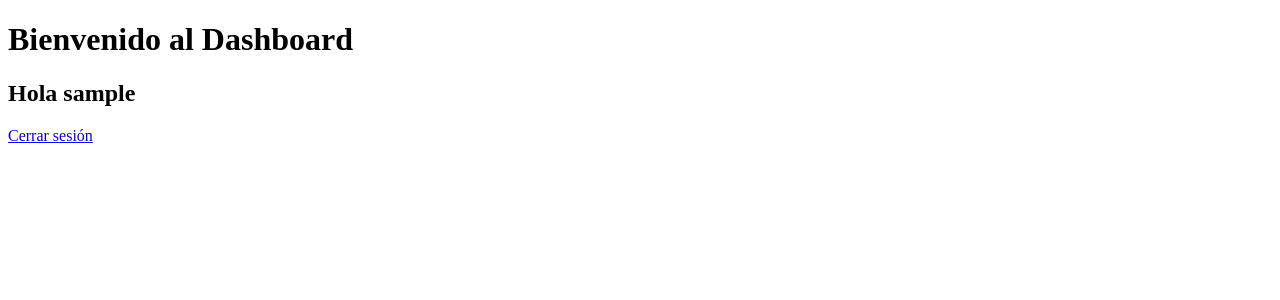
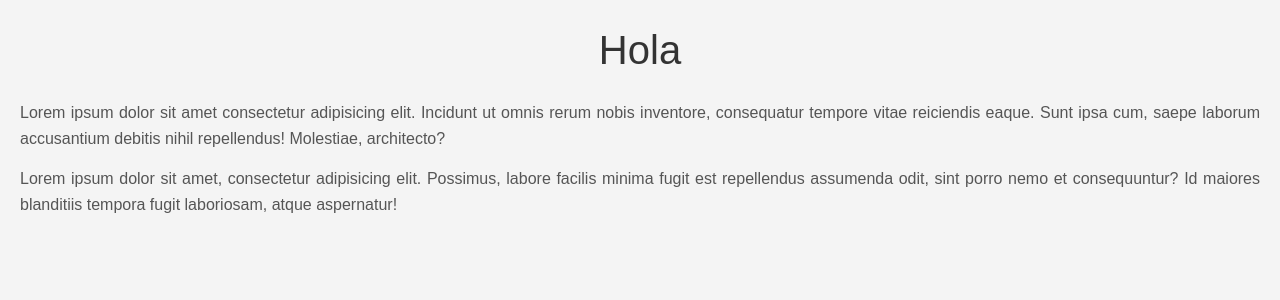
Before and after one commit to Morikunmev/ProyectoTaller153, a Django app: page /dashboard/ in a window 1280 px wide. Shown: the top 300 px of the page. Run offline with Django 5.2, Linux system fonts and the light colour scheme; the visitor is signed in with stand-in values (Sample User, id 1); some libraries are stand-ins or nearby versions.

Commit message:
prueba de estilo

```diff
--- /dev/null
+++ b/dashboard/static/dashboard/styles.css
@@ -0,0 +1,25 @@
+body {
+    font-family: Arial, sans-serif;
+    background-color: #f4f4f4;
+    margin: 0;
+    padding: 20px;
+}
+
+.titulo {
+    color: #333;
+    font-size: 2.5rem;
+    text-align: center;
+    margin-bottom: 20px;
+}
+
+.parrafo {
+    font-size: 1rem;
+    line-height: 1.6;
+    color: #555;
+    margin-bottom: 15px;
+    text-align: justify;
+}
+
+.parrafo:last-of-type {
+    margin-bottom: 0;
+}
--- a/dashboard/templates/home/dashboard.html
+++ b/dashboard/templates/home/dashboard.html
@@ -1,18 +1,16 @@
+{% load static tailwind_tags %}
 <!DOCTYPE html>
 <html lang="es">
 <head>
     <meta charset="UTF-8">
     <meta name="viewport" content="width=device-width, initial-scale=1.0">
-    <meta http-equiv="X-UA-Compatible" content="IE=edge">
-    <meta name="keywords" content="html">
-    <meta name="author" content="Richard Rocuant">
-    <title>Dashboard</title>
+    <title>Estilo Básico</title>
+    <link rel="stylesheet" href="{% static 'dashboard/styles.css' %}">
+    {% tailwind_css %}
 </head>
 <body>
-    <h1>Bienvenido al Dashboard</h1>
-    <h2>Hola {{ user.username }}</h2>
-    <a href="{% url 'logout' %}" class="border-2 border-red-700 bg-red-700 text-white py-1 rounded-md hover:bg-transparent hover:text-red-700 font-semibold">
-        Cerrar sesión
-    </a>
+    <h1 class="titulo">Hola</h1>
+    <p class="parrafo">Lorem ipsum dolor sit amet consectetur adipisicing elit. Incidunt ut omnis rerum nobis inventore, consequatur tempore vitae reiciendis eaque. Sunt ipsa cum, saepe laborum accusantium debitis nihil repellendus! Molestiae, architecto?</p>
+    <p class="parrafo">Lorem ipsum dolor sit amet, consectetur adipisicing elit. Possimus, labore facilis minima fugit est repellendus assumenda odit, sint porro nemo et consequuntur? Id maiores blanditiis tempora fugit laboriosam, atque aspernatur!</p>
 </body>
 </html>
```
Also changed, not shown: dashboard/static/dashboard/scripts.js (added), dashboard/templates/plantilla/base.html (added).
